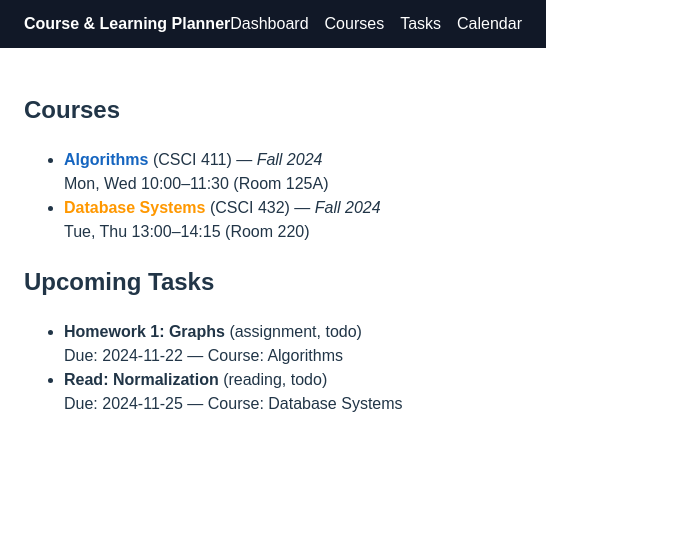
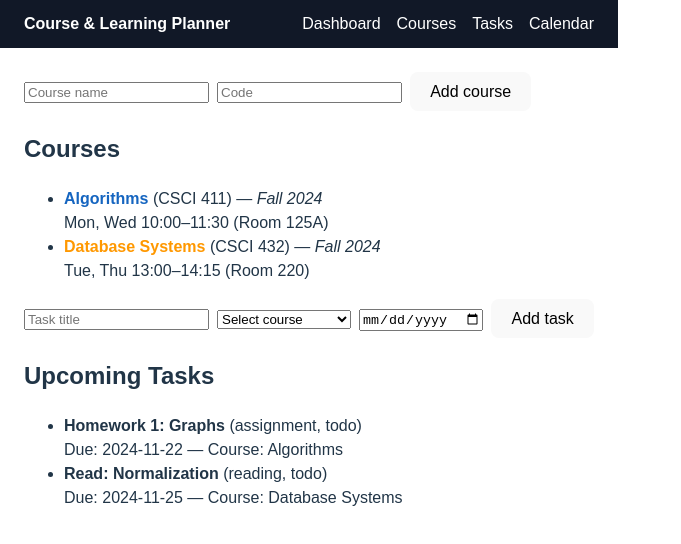
Before and after one commit to venstnguyen/BuildMoreTime, a React (Vite) app: page / in a window 1280 px wide. Shown: the top 544 px of the page, without its empty margins (0-681 px from the left). Built offline with nearby package versions, Linux system fonts and the light colour scheme.

Commit message:
Adding "Add Course and Add Task Feature" SN

```diff
--- a/src/App.tsx
+++ b/src/App.tsx
@@ -4,6 +4,8 @@ import type { Task } from "./Models/Task";
 import { CourseList } from "./Components/CourseList";
 import { TaskList } from "./Components/TaskList";
 import { Layout } from "./Components/Layout"
+import { AddCourseForm } from "./Components/AddCourseForm";
+import { AddTaskForm } from "./Components/AddTaskForm";
 
 const defaultCourses: Course[] = [
   {
@@ -53,12 +55,19 @@ const defaultTasks: Task[] = [
 ];
 
 function App() {
-  const [courses] = useState<Course[]>(defaultCourses);
-  const [tasks] = useState<Task[]>(defaultTasks);
+  const [courses, setCourses] = useState<Course[]>(defaultCourses);
+  const [tasks, setTasks] = useState<Task[]>(defaultTasks);
 
   return (
     <Layout>
+      <AddCourseForm
+        onAddCourse={(course) => setCourses((prev) => [...prev, course])}
+      />
       <CourseList courses={courses} />
+      <AddTaskForm
+        courses={courses}
+        onAddTask={(task) => setTasks((prev) => [...prev, task])}
+      />
       <TaskList tasks={tasks} courses={courses} />
     </Layout>
   );
--- /dev/null
+++ b/src/Components/AddCourseForm.tsx
@@ -0,0 +1,50 @@
+import { useState } from "react";
+import type { Course } from "../Models/Course";
+
+interface AddCourseFormProps {
+  onAddCourse: (course: Course) => void;
+}
+
+export function AddCourseForm({ onAddCourse }: AddCourseFormProps) {
+  const [name, setName] = useState("");
+  const [code, setCode] = useState("");
+
+  function handleSubmit(e: React.FormEvent) {
+    e.preventDefault();
+    if (!name.trim() || !code.trim()) return;
+
+    const newCourse: Course = {
+      id: crypto.randomUUID(),
+      name,
+      code,
+      color: "#3b82f6",
+      semester: "Fall 2024",
+      daysOfTheWeek: [],
+      startTime: "09:00",
+      endTime: "10:00",
+    };
+
+    onAddCourse(newCourse);
+    setName("");
+    setCode("");
+  }
+
+  return (
+    <form onSubmit={handleSubmit} style={{ marginBottom: "1rem" }}>
+      <input
+        placeholder="Course name"
+        value={name}
+        onChange={(e) => setName(e.target.value)}
+      />
+      <input
+        placeholder="Code"
+        value={code}
+        onChange={(e) => setCode(e.target.value)}
+        style={{ marginLeft: "0.5rem" }}
+      />
+      <button type="submit" style={{ marginLeft: "0.5rem" }}>
+        Add course
+      </button>
+    </form>
+  );
+}
--- /dev/null
+++ b/src/Components/AddTaskForm.tsx
@@ -0,0 +1,65 @@
+import { useState } from "react";
+import type { Task } from "../Models/Task";
+import type { Course } from "../Models/Course";
+
+interface AddTaskFormProps {
+  courses: Course[];
+  onAddTask: (task: Task) => void;
+}
+
+export function AddTaskForm({ courses, onAddTask }: AddTaskFormProps) {
+  const [title, setTitle] = useState("");
+  const [courseId, setCourseId] = useState("");
+  const [dueDate, setDueDate] = useState("");
+
+  function handleSubmit(e: React.FormEvent) {
+    e.preventDefault();
+    if (!title.trim() || !courseId || !dueDate) return;
+
+    const newTask: Task = {
+      id: crypto.randomUUID(),
+      courseId,
+      title,
+      type: "assignment",
+      dueDate,
+      estimatedMinutes: 60,
+      status: "todo",
+    };
+
+    onAddTask(newTask);
+    setTitle("");
+    setCourseId("");
+    setDueDate("");
+  }
+
+  return (
+    <form onSubmit={handleSubmit} style={{ margin: "1rem 0" }}>
+      <input
+        placeholder="Task title"
+        value={title}
+        onChange={(e) => setTitle(e.target.value)}
+      />
+      <select
+        value={courseId}
+        onChange={(e) => setCourseId(e.target.value)}
+        style={{ marginLeft: "0.5rem" }}
+      >
+        <option value="">Select course</option>
+        {courses.map((c) => (
+          <option key={c.id} value={c.id}>
+            {c.name}
+          </option>
+        ))}
+      </select>
+      <input
+        type="date"
+        value={dueDate}
+        onChange={(e) => setDueDate(e.target.value)}
+        style={{ marginLeft: "0.5rem" }}
+      />
+      <button type="submit" style={{ marginLeft: "0.5rem" }}>
+        Add task
+      </button>
+    </form>
+  );
+}
```
Also changed, not shown: src/Components/Layout.tsx (line endings or trailing spaces).
